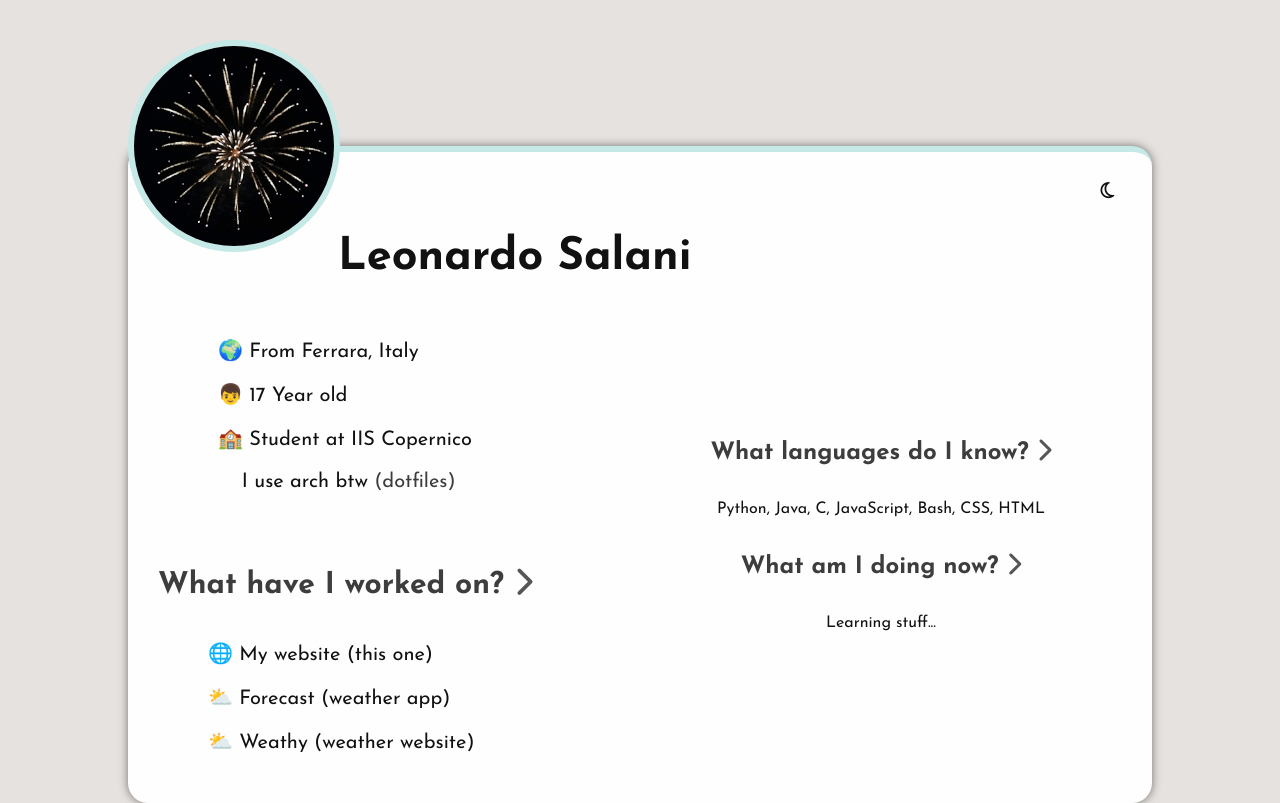
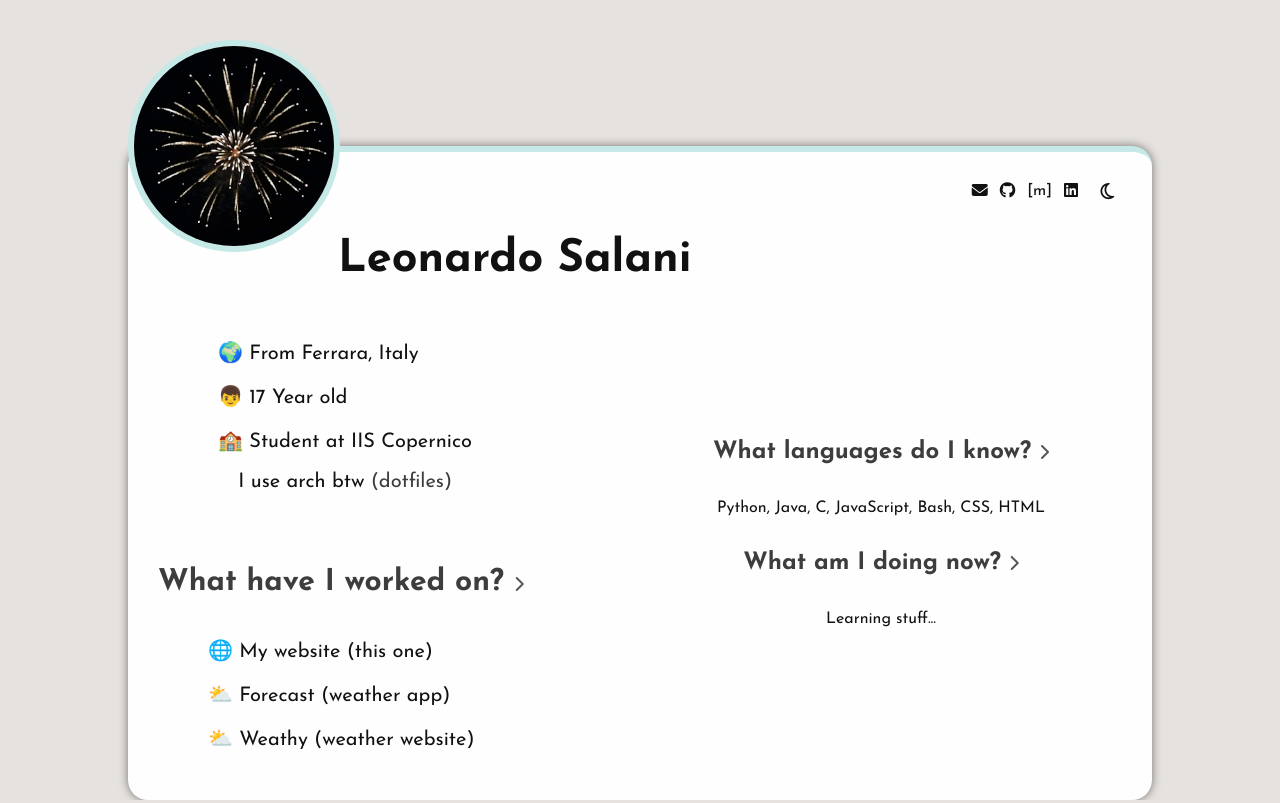
Before and after one commit to SalaniLeo/SalaniLeo, a SvelteKit app: page / in a window 1280 px wide. Built offline with nearby package versions, Linux system fonts and the light colour scheme.

Commit message:
🔧 Added contact

```diff
--- a/src/app.css
+++ b/src/app.css
@@ -63,7 +63,6 @@ body{
     color: var(--font-primary-color);
     padding-left: 10px;
     padding-right: 10px;
-
 }
 
 #pfp{
@@ -87,14 +86,28 @@ body{
     height: 130px;
 }
 
-.content > #home > #home-body > #theme-select {
+.content > #home > #home-body > #contact-theme {
   display: flex;
+  gap: 1.5rem;
   justify-content: right;
+  align-items: center;
 }
 
-.fa-paint-roller{
-  scale: 150%;
-  color: var(--accent-color-secondary);
+#contacts {
+  display: flex;
+  gap: 0.75rem;
+  align-items: center;
+}
+
+#contacts > * {
+  max-height: 20px;
+  color: var(--text-primary-color);
+  text-decoration: none;
+}
+
+
+.fa-paint-roller, .fa-brands, .fa-solid{
+  font-size: 1rem;
 }
 
 .content > #home > #home-body, .body {
--- a/src/app.html
+++ b/src/app.html
@@ -4,6 +4,7 @@
 		<meta charset="utf-8" />
 		<link rel="icon" href="%sveltekit.assets%/favicon.png" />
 		<meta name="viewport" content="width=device-width, initial-scale=1" />
+		<meta name="description" content="Welcome to SalaniLeo's website, a student from ferrara. Explore my website to know everything about me!">
 		%sveltekit.head%
 	</head>
 	<body data-sveltekit-preload-data="hover">
--- a/src/routes/+page.svelte
+++ b/src/routes/+page.svelte
@@ -12,8 +12,15 @@
         <img src={pfp} alt="me" id="pfp" />
       </div>
       <div id="home-body" class="body">
-        <div id="theme-select">
-          {#if $currentTheme == "dark"}
+        <div id="contact-theme">
+          <div id="contacts">
+            <a href="mailto:leonardo07.salani@gmail.com"><i class="fa-solid fa-envelope"></i></a>
+            <a href="https://github.com/SalaniLeo"><i class="fa-brands fa-github"></i></a>
+            <a href="https://matrix.to/#/@salanileo:matrix.org">[m]</a>
+            <a href="https://www.linkedin.com/in/leonardo-salani/"><i class="fa-brands fa-linkedin"></i></a>
+          </div>
+          <div id="theme-select">
+            {#if $currentTheme == "dark"}
             <i
               class="fa-regular fa-sun themer"
               on:click={() => setTheme("light", true)}
@@ -24,6 +31,7 @@
               on:click={() => setTheme("dark", true)}
             ></i>
           {/if}
+          </div>
         </div>
         <div id="title" class="title-top">
           <h2>Leonardo Salani</h2>
```
